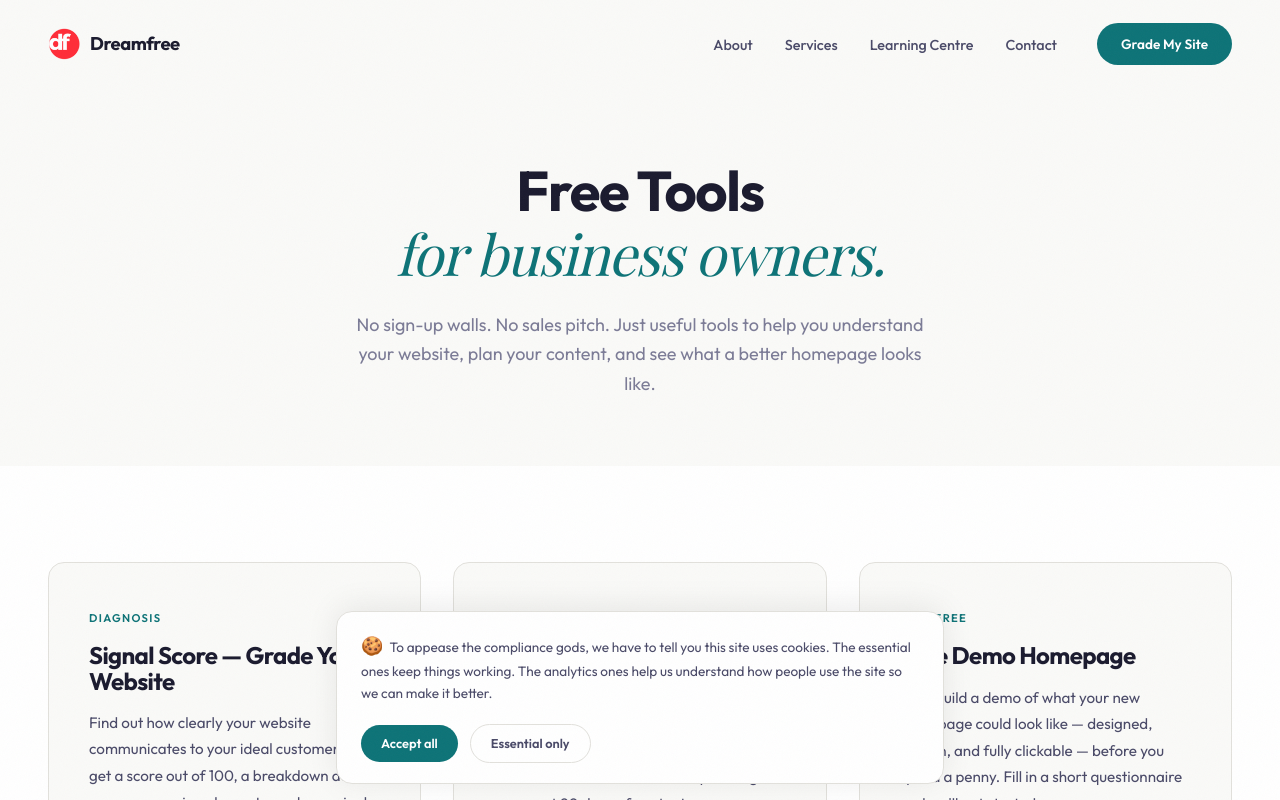
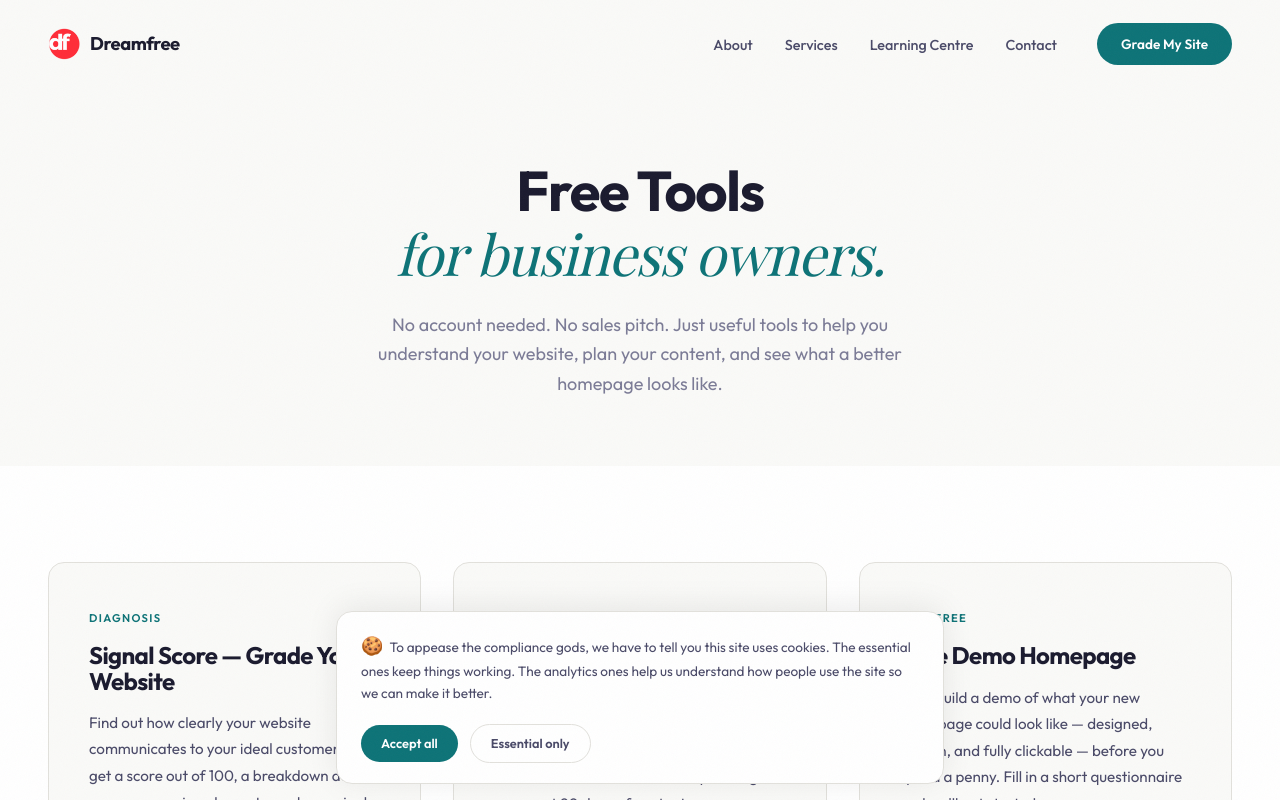
Before and after one commit to codescribler/dreamfree-site, a Next.js app: page /free-tools in a window 1280 px wide. Shown: the top 800 px of the page. Built offline with nearby package versions, Linux system fonts and the light colour scheme; no server answers; a web font is replaced by a local one.

Commit message:
fix: update free tools subtitle to avoid implying no forms needed

```diff
--- a/app/free-tools/page.tsx
+++ b/app/free-tools/page.tsx
@@ -55,7 +55,7 @@ export default function FreeToolsPage() {
             className="mx-auto mt-6 max-w-xl text-lg leading-relaxed text-muted"
             data-reveal
           >
-            No sign-up walls. No sales pitch. Just useful tools to help you
+            No account needed. No sales pitch. Just useful tools to help you
             understand your website, plan your content, and see what a better
             homepage looks like.
           </p>
```
